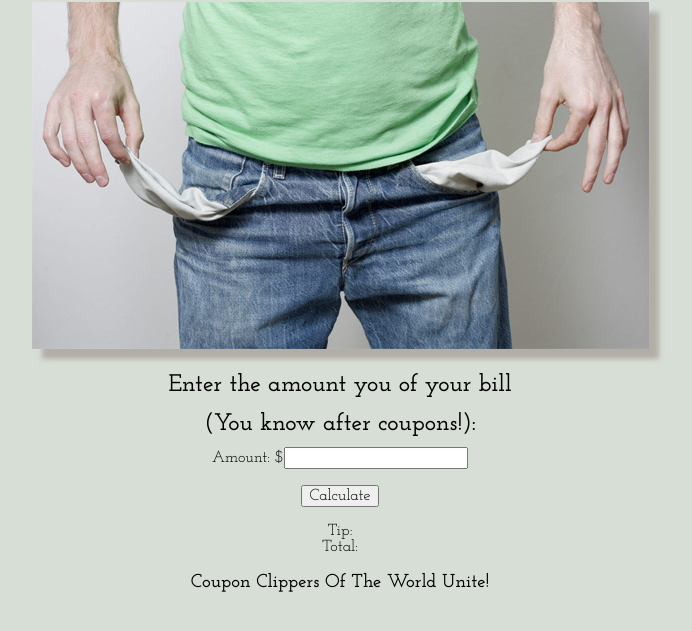
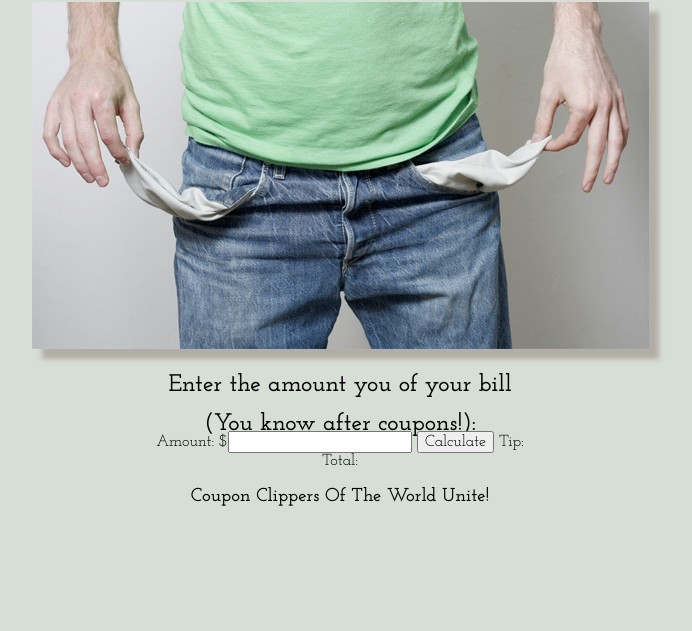
Before and after one commit to coloradojay/js_lab, a plain HTML site: page index.html in a window 1280 px wide. Shown: the part 73-704 px from the top of the page, without its empty margins (300-992 px from the left). Drawn offline with Linux system fonts and the light colour scheme.

Commit message:
V4.0 Undoing the paragraphs tag fiasco

```diff
--- a/index.html
+++ b/index.html
@@ -16,8 +16,8 @@
 		<h2>Enter the amount you of your bill</h2>
 		<h2>(You know after coupons!):</h2>
 		<form action="javascript:void(calc())">
-        	<p>Amount: $<input id="bill" type="text"></p>
-        	<p><input type="submit" value="Calculate"></p>
+        Amount: $<input id="bill" type="text">
+        <input type="submit" value="Calculate">
         Tip: <span id="tip"></span>
         <br />
         Total: <span id="total"></span>
```
